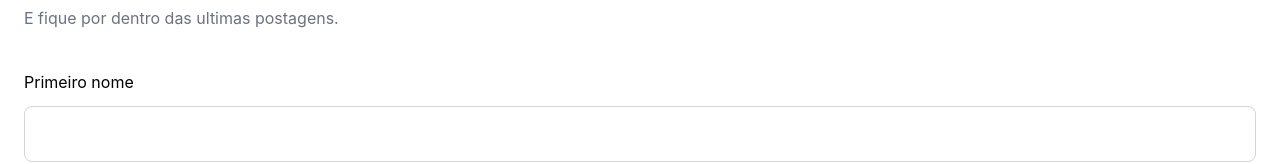
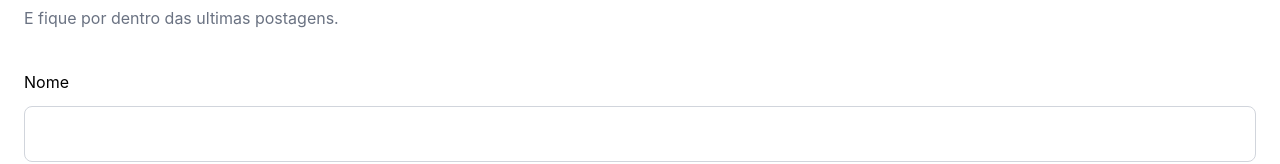
Before and after one commit to michelzaum/sayit, a React (Vite) app in the folder web/: page /sign-up in a window 1280 px wide. Shown: the part 202-366 px from the top of the page. Built offline with nearby package versions, Linux system fonts and the light colour scheme.

Commit message:
feat: update label "Primeiro nome" to "Nome"

```diff
--- a/web/src/pages/sign-up/index.tsx
+++ b/web/src/pages/sign-up/index.tsx
@@ -12,7 +12,7 @@
 
       <form className="flex flex-col gap-8">
         <div className="flex flex-col gap-3">
-          <label htmlFor="name">Primeiro nome</label>
+          <label htmlFor="name">Nome</label>
           <input
             className="border border-gray-300 rounded-lg h-14 p-3"
             name="name"
```
